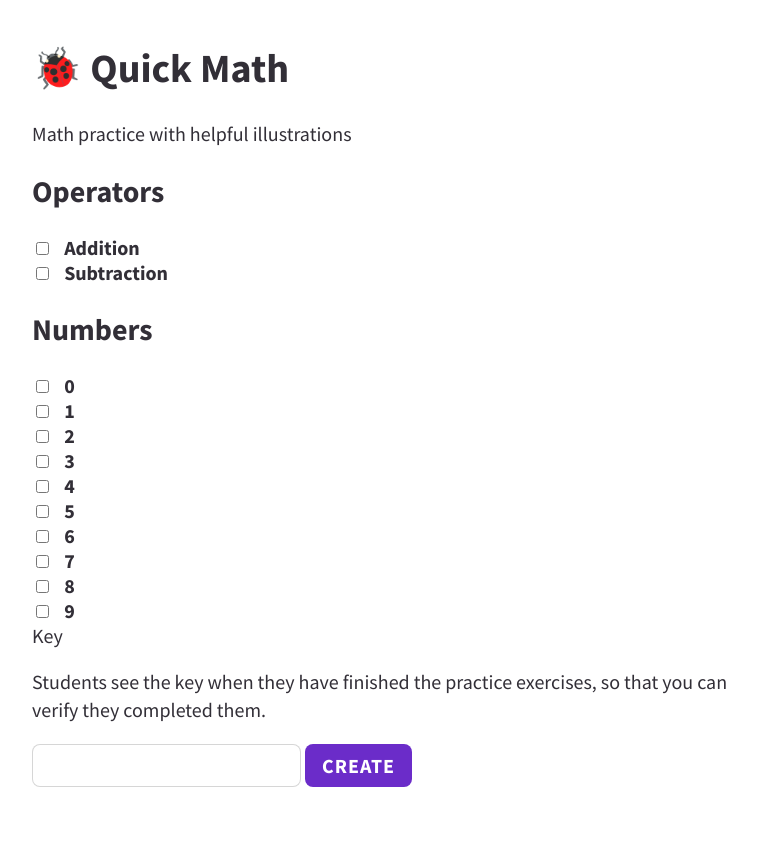
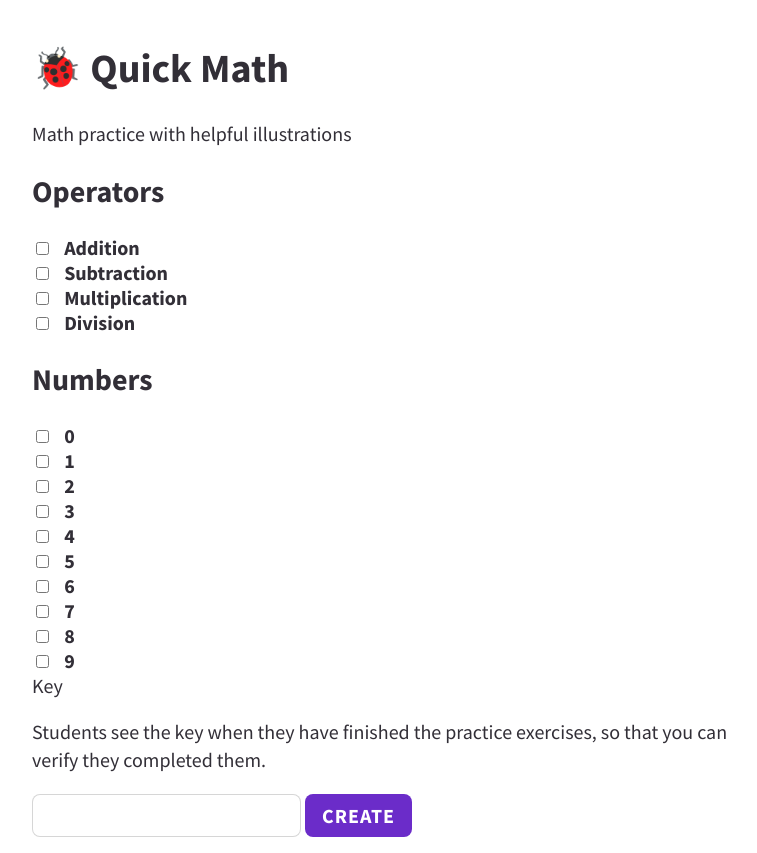
Before and after one commit to SeanMcP/quick-math, an Eleventy site: page src/index.njk in a window 1280 px wide. Shown: the whole page, without its empty margins (260-1017 px from the left). Before the commit the page ends 803 px from the top, so only its background shows below. Built offline with nearby package versions, Linux system fonts and the light colour scheme; Eleventy itself is replaced by a stand-in of ours; files that its build step writes are made by us from their sources.

Commit message:
feat: add operations

```diff
--- a/src/index.njk
+++ b/src/index.njk
@@ -8,10 +8,10 @@ styles: []
     <p>{{ app.description }}</p>
     <form action="practice/"  id="create-form">
         <h2>Operators</h2>
-        {% set ops = ['Addition', 'Subtraction']%}
+        {% set ops = ['Addition', 'Subtraction', 'Multiplication', 'Division']%}
         {% for op in ops -%}
             <label style="display:block;">
-                <input type="checkbox" name="o" value="{{ op | lower }}" />
+                <input type="checkbox" name="o" value="{{ op | first | lower }}" />
                 &nbsp;
                 <b>{{ op }}</b>
             </label>
```
Also changed, not shown: docs/index.html.
